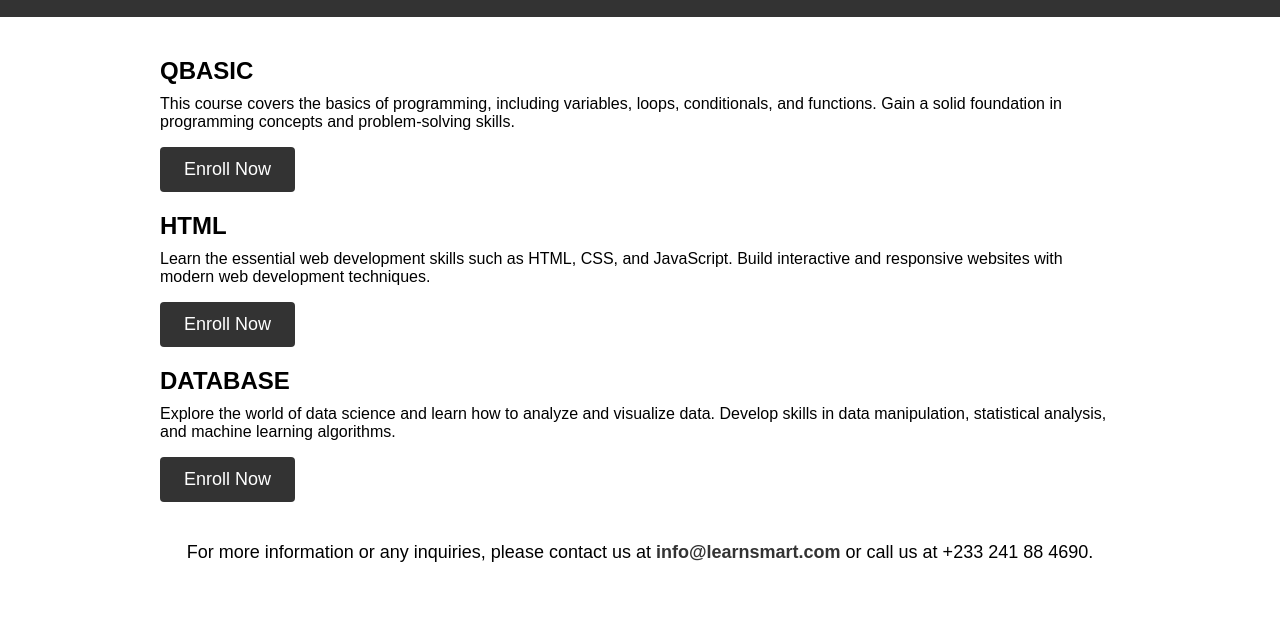
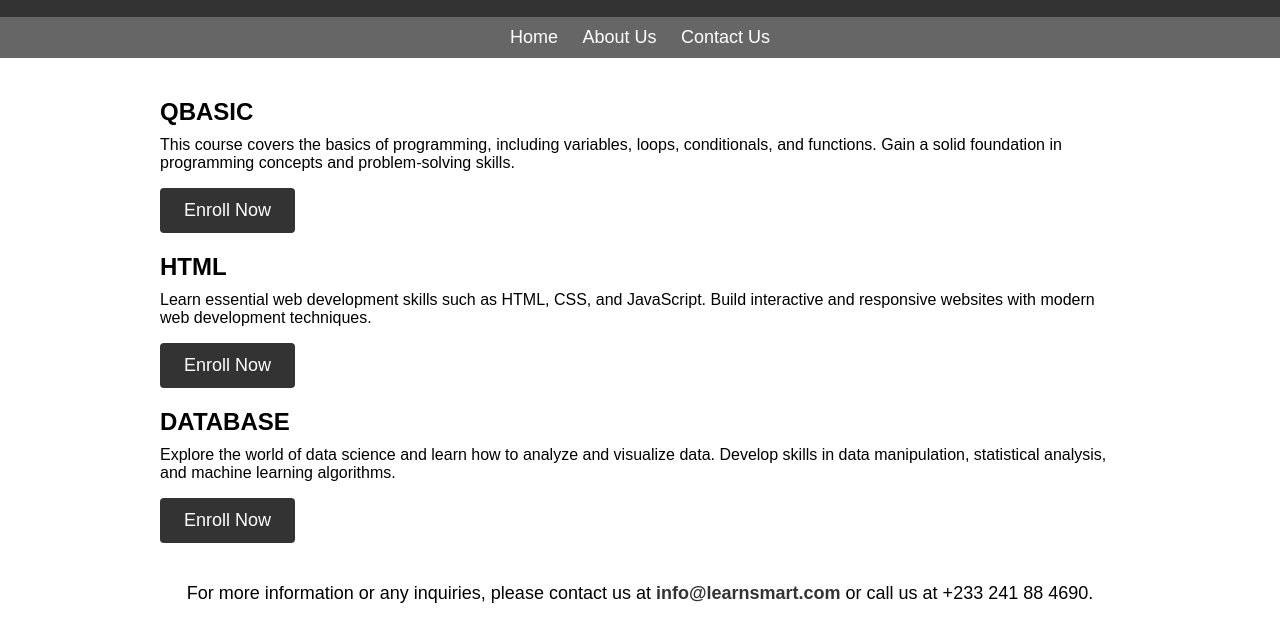
Before and after one commit to dorgbefu/shs1, a plain HTML site: page index.html in a window 1280 px wide. Shown: the part 60-702 px from the top of the page. Drawn offline with Linux system fonts and the light colour scheme.

Commit message:
Update index.html

```diff
--- a/index.html
+++ b/index.html
@@ -22,6 +22,20 @@
     h1 {
       margin: 0;
       font-size: 32px;
+    }
+
+    nav {
+      background-color: #666;
+      color: #fff;
+      padding: 10px;
+      text-align: center;
+    }
+
+    nav a {
+      color: #fff;
+      text-decoration: none;
+      margin: 0 10px;
+      font-size: 18px;
     }
 
     .container {
@@ -80,6 +94,12 @@
     <h1>Learn Smart</h1>
   </header>
 
+  <nav>
+    <a href="index.html">Home</a>
+    <a href="about.html">About Us</a>
+    <a href="contact.html">Contact Us</a>
+  </nav>
+
   <div class="container">
     <div class="course">
       <h2>QBASIC</h2>
@@ -89,14 +109,14 @@
 
     <div class="course">
       <h2>HTML</h2>
-      <p>Learn the essential web development skills such as HTML, CSS, and JavaScript. Build interactive and responsive websites with modern web development techniques.</p>
-      <a href="ht.html" class="cta-button">Enroll Now</a>
+      <p>Learn essential web development skills such as HTML, CSS, and JavaScript. Build interactive and responsive websites with modern web development techniques.</p>
+      <a href="html.html" class="cta-button">Enroll Now</a>
     </div>
 
     <div class="course">
       <h2>DATABASE</h2>
       <p>Explore the world of data science and learn how to analyze and visualize data. Develop skills in data manipulation, statistical analysis, and machine learning algorithms.</p>
-      <a href="ms.html" class="cta-button">Enroll Now</a>
+      <a href="database.html" class="cta-button">Enroll Now</a>
     </div>
 
     <div class="contact">
```
